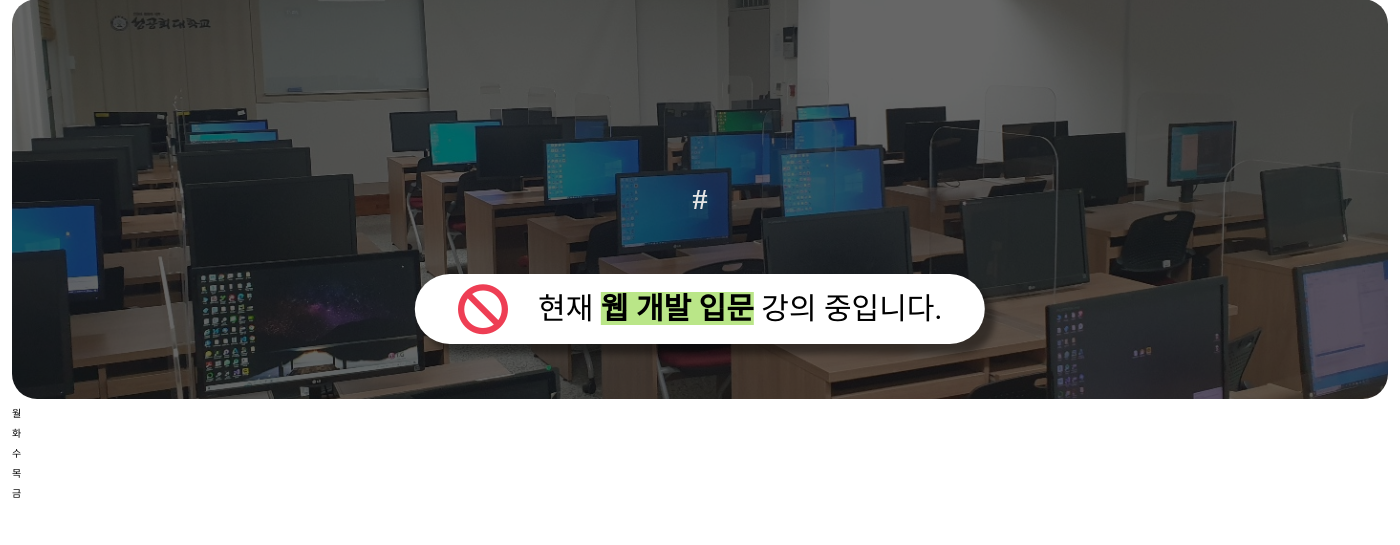
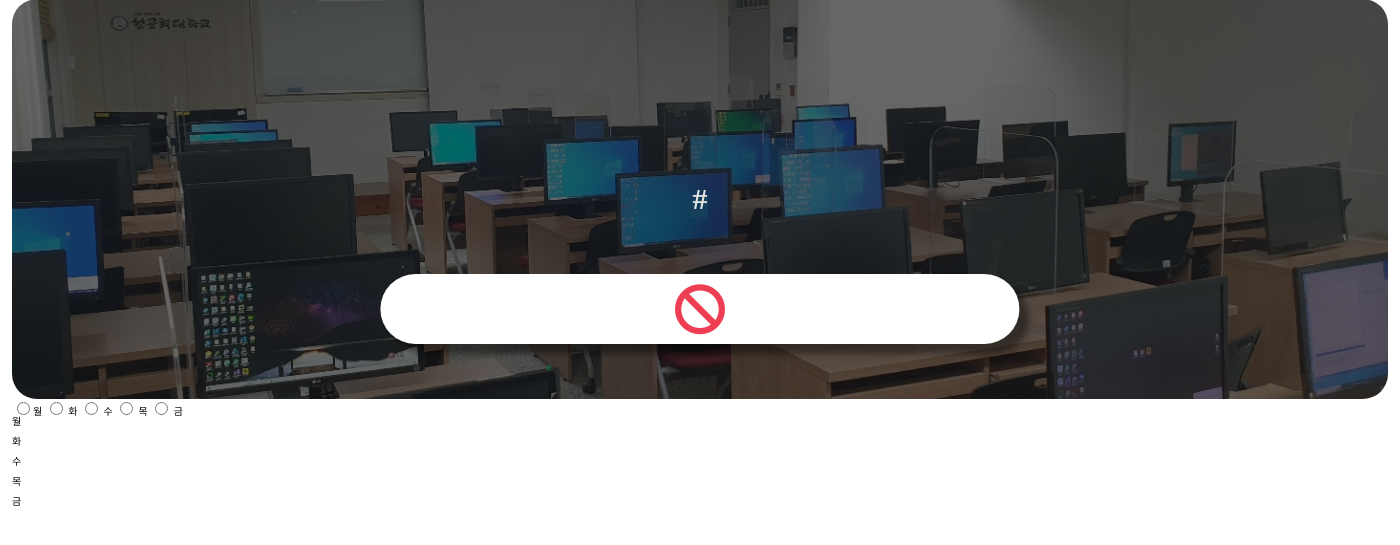
Before and after one commit to GraceKim527/SkhuGether, a Django app: template getherapp/templates/classroom.html in a window 1400 px wide. Shown: the part 101-646 px from the top of the page. Run offline with Django 4.2, Linux system fonts and the light colour scheme; the template is opened without the code that fills it, so the values that code supplies are empty; some libraries are stand-ins or nearby versions.

Commit message:
디테일 기능구현

```diff
--- a/getherapp/static/css/build.css
+++ b/getherapp/static/css/build.css
@@ -927,7 +927,7 @@
     margin-left: auto;
     margin-right: auto;
     margin-top: 3rem;
-    width: 40%;
+    width: 45%;
     text-align: center;
     border-radius: 50px;
     padding: 1rem;
@@ -954,6 +954,24 @@
     font-size: 5rem;
     color: var(--new-sub-color);
 } */
+
+
+/* input[type="radio"] {
+    display:none;
+}
+
+label {
+    padding: 2em;
+    display: inline-block;
+    border: 1px solid grey;
+    cursor: pointer;
+}
+
+input[type="radio"]:checked + label {
+    background: grey;
+    color: #fff;
+} */
+
 /* 모바일 버전 */
 @media (max-width: 1919px){
     .build-container {
@@ -1031,7 +1049,7 @@
         height: 40vh;
     }
     .detail-status {
-        width: 60%;
+        width: 70%;
 
     }
     .detail-status p {
@@ -1042,6 +1060,15 @@
     }
     .dtlecture-title h1 {
         font-size: 7rem;
+    }
+}
+
+@media (max-width: 550px){
+    .detail-status {
+        width: 80%;
+    }
+    .detail-status p {
+        font-size: 1.5rem;
     }
 }
 
--- /dev/null
+++ b/getherapp/static/js/timetabletoggle.js
@@ -0,0 +1,21 @@
+var found = null;
+var index = null;
+var day = document.getElementsByName("button");
+var test = document.getElementsByClassName("test");
+
+
+function timetabletoggle() {
+    if (found != null) {
+        test[index].style.display = 'none';
+    }
+
+    for (var i = 0; i < day.length; ++i) {
+        if (day[i].checked == true) {
+            found = day[i];
+            console.log(found);
+            index = i;
+            test[index].style.display = 'block';
+
+        }
+    }
+}
--- a/getherapp/templates/class/jg_gwan.html
+++ b/getherapp/templates/class/jg_gwan.html
@@ -46,7 +46,6 @@
             <h1>{{ classrooms.unit }}</h1>
             {% for classes in classes %}
 
-            <!-- 강의의 강의실의 번호와 강의실의 번호가 같으면 -->
             {% if classes.room_id.unit == classrooms.unit %}
             <!-- 오늘 강의가 없으면 못통과 -->
             {% if classes.date1 == now_weekday or classes.date2 == now_weekday %}
--- a/getherapp/templates/classroom.html
+++ b/getherapp/templates/classroom.html
@@ -17,34 +17,32 @@
     </div>
     <div class="detail-status">
         <p><i class="fa-solid fa-ban"></i></p>
-        <!-- <p><i class="fa-regular fa-circle-check"></i></p> -->
-        <p></i>현재 <strong>웹 개발 입문</strong> 강의 중입니다.</p>
-      </div>
-  </div>
-    <!-- <p><i class="fa-regular fa-circle-check"></i></p> -->
         {% for classes in classes %}
         {% if classroom.unit == classes.room_id.unit %}
         {% if classes.date1 == now_weekday or classes.date2 == now_weekday %}
         {% if now_time >= classes.time1 and classes.time2 >= now_time %}
-        <div class="detail-status">
-            <p><i class="fa-solid fa-ban"></i></p>
         <p></i>현재 <strong>{{ classes.sub_id.name }}</strong> 강의 중입니다.</p>
-        </div>
         {% endif %}
         {% endif %}
         {% endif %}
     {% endfor %}
-
-
-{% for classes in classes %}
-    {% if classroom.unit == classes.room_id.unit %}
-        {% if classes.date1 == now_weekday or classes.date2 == now_weekday %}
-            {{ classes.sub_id.name }} {{ classes.date1 }} {{ classes.date2 }}<br>
-        {% endif %}
-    {% endif %}
-{% endfor %}
-
-<br>
+    </div>
+  </div>
+  <div class="detail-radio-header">
+    <div class="radio-container">
+      <input type="radio" name="button" value="월" onchange="timetabletoggle()"><label for="월">월</label>
+      <input type="radio" name="button" value="회" onchange="timetabletoggle()">
+      <label for="화">화</label>
+      <input type="radio" name="button" value="수" onchange="timetabletoggle()">
+      <label for="수">수</label>
+      <input type="radio" name="button" value="목" onchange="timetabletoggle()">
+      <label for="목">목</label>
+      <input type="radio" name="button" value="금" onchange="timetabletoggle()">
+      <label for="금">금</label>
+    </div>
+  </div>
+  <div class="detail-radio-container">
+    <div class="test">
         월 <br>
         {% for classes in classes %}
         {% if classroom.unit == classes.room_id.unit %}
@@ -54,7 +52,9 @@
         {% endif %}
         {% endfor %}
         <br>
+    </div>
 
+    <div class="test ">
         화 <br>
         {% for classes in classes %}
         {% if classroom.unit == classes.room_id.unit %}
@@ -64,7 +64,9 @@
         {% endif %}
         {% endfor %}
         <br>
+    </div>
 
+    <div class="test ">
         수 <br>
         {% for classes in classes %}
         {% if classroom.unit == classes.room_id.unit %}
@@ -74,7 +76,9 @@
         {% endif %}
         {% endfor %}
         <br>
+    </div>
 
+    <div class="test ">
         목 <br>
     {% for classes in classes %}
     {% if classroom.unit == classes.room_id.unit %}
@@ -84,7 +88,9 @@
     {% endif %}
     {% endfor %}
     <br>
+    </div>
 
+    <div class="test ">
         금 <br>
         {% for classes in classes %}
         {% if classroom.unit == classes.room_id.unit %}
@@ -95,4 +101,7 @@
         {% endfor %}
         <br>
 
+    </div>
+  </div>
+<script src="{% static 'js/timetabletoggle.js' %}"></script>
 {% endblock %}
--- a/getherprj/settings.py
+++ b/getherprj/settings.py
@@ -122,7 +122,7 @@
 
 LANGUAGE_CODE = 'ko-kr'
 
-TIME_ZONE = 'Etc/GMT+2'
+TIME_ZONE = 'Etc/GMT+4'
 
 # 'Canada/Eastern'
 
```
Also changed, not shown: getherapp/static/img/imagewait.png (added). Lines whose indentation alone changed are shown as unchanged.
